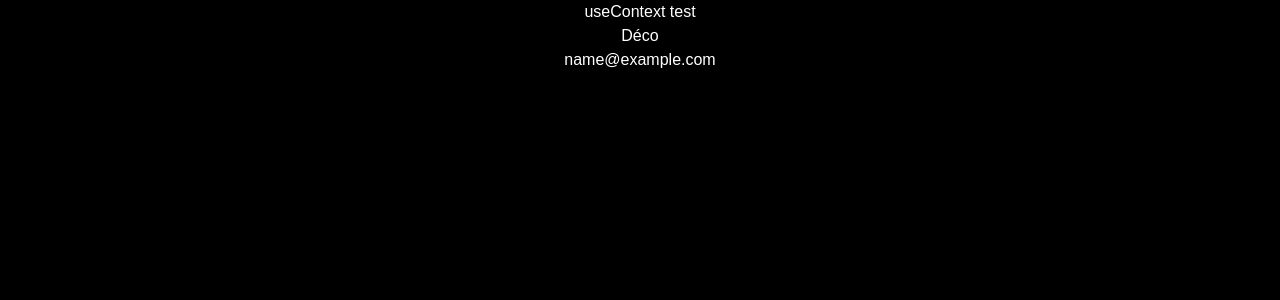
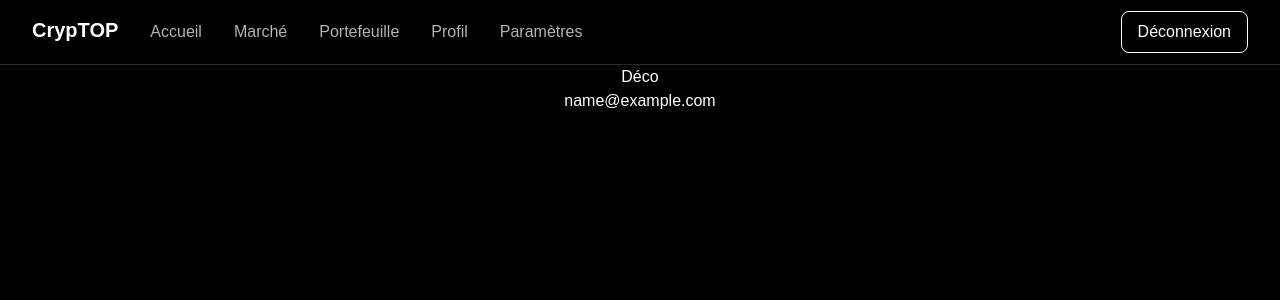
Before and after one commit to LeoLChalot/binance-react, a React (Vite) app: page /dashboard in a window 1280 px wide. Shown: the top 300 px of the page. Built offline with nearby package versions, Linux system fonts and the light colour scheme; sample sign-in values are in the browser's storage.

Commit message:
ci: adding navbar

```diff
--- a/src/components/Navbar.jsx
+++ b/src/components/Navbar.jsx
@@ -1,6 +1,12 @@
 import React from 'react';
+import { useAuth } from '../contexts/AuthContext';
 
-export default function Navbar({ setIsModalOpen }) {
+export default function Navbar({ setIsModalOpen, navbarConnected = false }) {
+    const { logout } = useAuth();
+
+    const navButtonStyle = "relative py-1 text-white/70 hover:text-white transition-colors duration-200 after:content-[''] after:absolute after:w-full after:scale-x-0 after:h-[2px] after:bottom-0 after:left-0 after:bg-green-500 after:transition-transform after:duration-200 hover:after:scale-x-100";
+
+    if (navbarConnected === false) {
         return (
             <nav className="border-b border-zinc-800 w-full">
                 <div className="max-w-7xl mx-auto px-4 sm:px-6 lg:px-8">
@@ -11,12 +17,37 @@ export default function Navbar({ setIsModalOpen }) {
 
                         <button
                             onClick={() => setIsModalOpen(true)}
-                        className="bg-green-500 text-white px-4 py-2 rounded hover:bg-green-600 transition-colors"
+                            className="border border-white text-white px-4 py-2 rounded-lg hover:bg-green-600 transition-colors"
                         >
-                        Me connecter
+                            Connexion
+                        </button>
+                    </div>
+                </div>
+            </nav>
+        );
+    } else {
+        return (
+            <nav className="border-b border-zinc-800 w-full">
+                <div className="max-w-7xl mx-auto px-4 sm:px-6 lg:px-8">
+                    <div className="flex justify-between h-16 items-center">
+                        <div className="flex gap-x-8">
+                            <p className="text-white text-xl font-bold">CrypTOP</p>
+                            <button className={navButtonStyle}>Accueil</button>
+                            <button className={navButtonStyle}>Marché</button>
+                            <button className={navButtonStyle}>Portefeuille</button>
+                            <button className={navButtonStyle}>Profil</button>
+                            <button className={navButtonStyle}>Paramètres</button>
+                        </div>
+
+                        <button
+                            onClick={logout}
+                            className="border border-white text-white px-4 py-2 rounded-lg hover:bg-green-600 transition-colors"
+                        >
+                            Déconnexion
                         </button>
                     </div>
                 </div>
             </nav>
         );
     }
+}
--- a/src/pages/Dashboard.jsx
+++ b/src/pages/Dashboard.jsx
@@ -1,12 +1,13 @@
 import React from 'react';
 import { useAuth } from '../contexts/AuthContext';
+import Navbar from '../components/Navbar';
 
 export default function Dashboard() {
     const { user, logout } = useAuth();
 
     return (
         <div className="min-h-screen bg-black text-white">
-            useContext test <br />
+            <Navbar navbarConnected />
             <button onClick={logout}>Déco</button>
             <p>{user.email}</p>
             <p>{user.balance}</p>
--- a/src/pages/Landing.jsx
+++ b/src/pages/Landing.jsx
@@ -17,7 +17,7 @@ export default function Landing() {
                         <h1 className="text-4xl sm:text-6xl font-bold text-white mb-6">
                             La crypto pour tous
                         </h1>
-                        <p className="text-xl text-gray-400 mb-32">
+                        <p className="text-xl font-extralight text-white mb-32">
                             CrypTOP, c'est la plateforme tout-en-un pour gérer votre portefeuille facilement, en toute securité et en toute confiance.
                         </p>
                         <button
```
Lines whose indentation alone changed are shown as unchanged.
